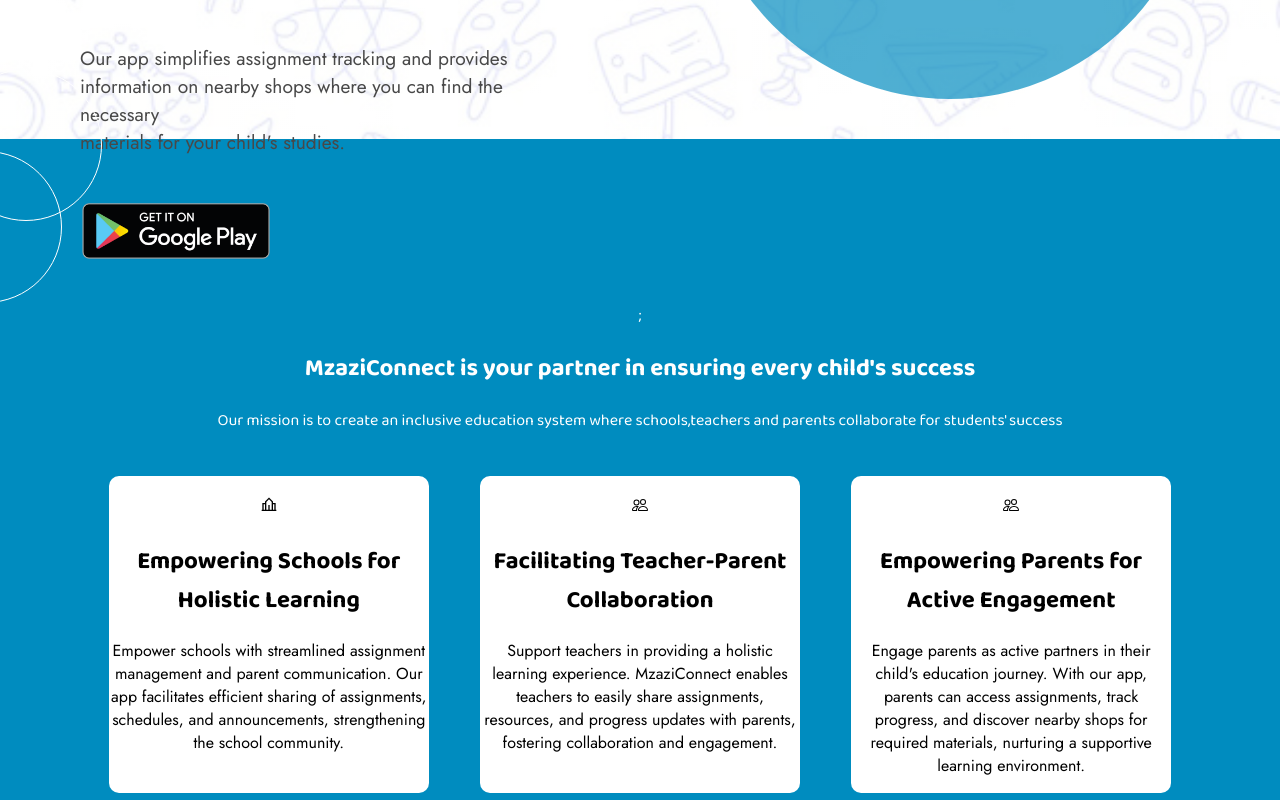
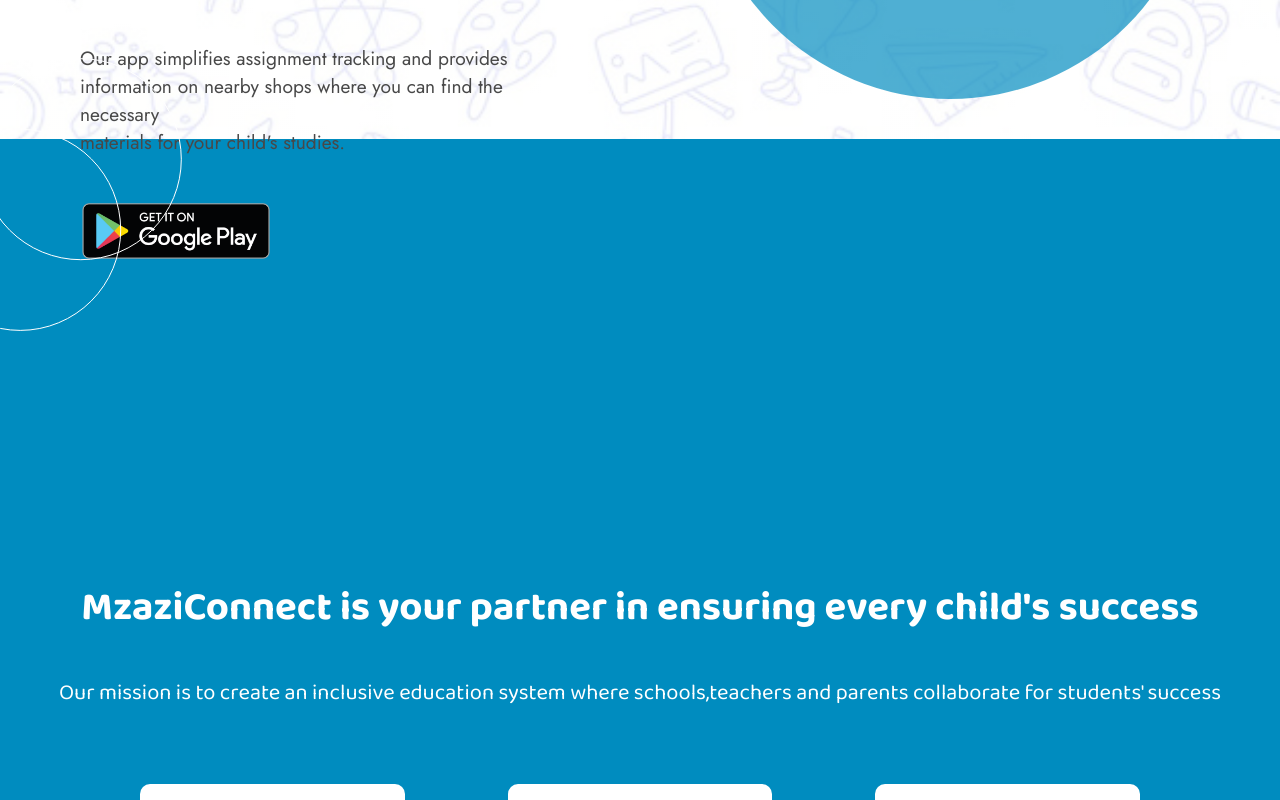
Before and after one commit to Joan-Njiru/sakigake-infoweb, a React (Create React App) app: page / in a window 1280 px wide. Shown: the part 640-1440 px from the top of the page. Built offline with nearby package versions, Linux system fonts and the light colour scheme; a web font is replaced by a local one.

Commit message:
added styles in mission component

```diff
--- a/src/components/home/index.jsx
+++ b/src/components/home/index.jsx
@@ -8,7 +8,7 @@
        <div className="home">
         <div className="home-div">
             <div className="h-div-1">
-                <h1 className="welcome">welcome to mzaziConnect</h1>
+                <h1 className="welcome">Welcome to MzaziConnect</h1>
                 <h1 className="journey">
                     A new way to stay engaged in your
                     <br/>
--- a/src/components/mission/index.js
+++ b/src/components/mission/index.js
@@ -22,9 +22,9 @@
         <div id="circle">
             </div>
             <div id="circle2">
-            </div>;
+            </div>
 
-        <div>
+        <div id="mission-header">
             <h1>MzaziConnect is your partner in ensuring every child's success</h1>
            <p>Our mission is to create an inclusive education system where schools,teachers and parents collaborate for students' success</p>
         </div>
--- a/src/components/mission/styles.css
+++ b/src/components/mission/styles.css
@@ -6,13 +6,18 @@
     display: grid;
     grid-template-columns: repeat(1 1fr);
     background-color: #008CBF;
-    text-align: center;
     font-family: 'Baloo Bhai 2', cursive;
     color: white;
-
 }
-
-
+#mission-header h1{
+    font-size: 40px;
+}
+#mission-header p{
+    font-size: 22px;
+}
+#mission-header{
+text-align: center;
+}
 #bottom {
     width: 100%;
     display: flex;
@@ -21,36 +26,50 @@
 }
 
 #blueContainer {
-    width: 25%;
-    margin: 2%;
-    padding-top: 20px;
+    width: 16%;
+    height: 350px;
+    margin: 4%;
     border-radius: 10px;
     background-color: white;
     color: black;
+    padding: 60px 30px;
+
 }
-#blueContainer p{
+#blueContainer h2 p{
 font-family: jost;
+display: flex;
+flex-direction: column;
+align-items: flex-start;
+
 }
-#icons{
-    float: left;
+#icon{
+    margin-right: 80%;
+    font-size: 35px;
+    color: #008CBF;
+    border-radius: 50%;
+    background: #E4F5FF;
+    padding: 10px 20px;
+
 }
 #circle{
-        width: 150px;
-        height: 150px;
+        width: 200px;
+        height: 200px;
         border-radius: 50%;
         background-color: transparent;
         border: 1px solid white;
-        margin-top: -70px;
-        margin-left: -50px;
+        transform: translate(-10%,-40%);
+        /* margin-top: -40px;
+        margin-left: -20px; */
 }
 #circle2{
-    width: 150px;
-    height: 150px;
+    width: 200px;
+    height: 200px;
     border-radius: 50%;
     background-color: transparent;
     border: 1px solid white;
-    margin-top: -70px;
-    margin-left: -90px;
+    transform: translate(-40%, -105%);
+    /* margin-top: -200px;
+    margin-left: -80px; */
 }
 
 
--- a/src/components/whyUs/style.css
+++ b/src/components/whyUs/style.css
@@ -14,6 +14,7 @@
 .content-container{
     display: grid;
     grid-template-columns: repeat(1 1fr);
+    margin-top: 5%;
 }
 .contents{
     display: flex;
```
